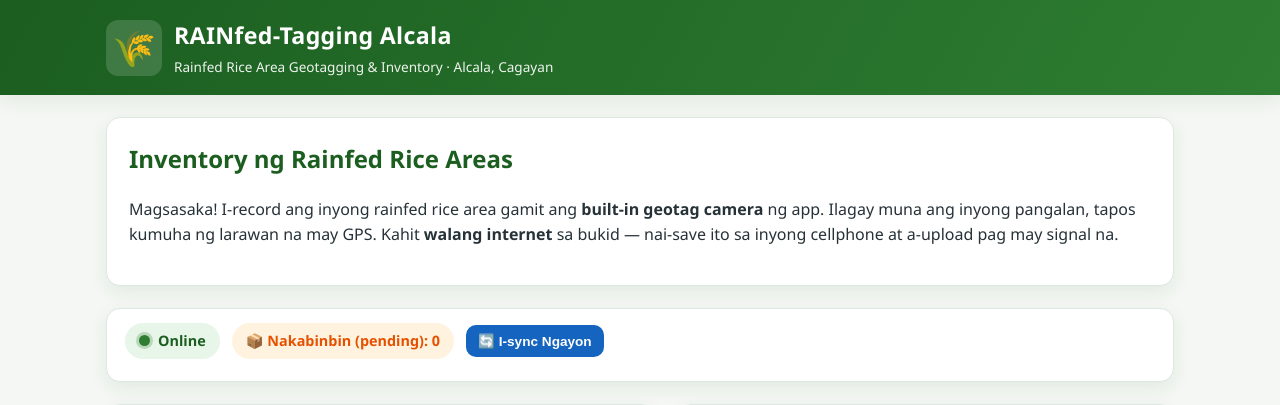
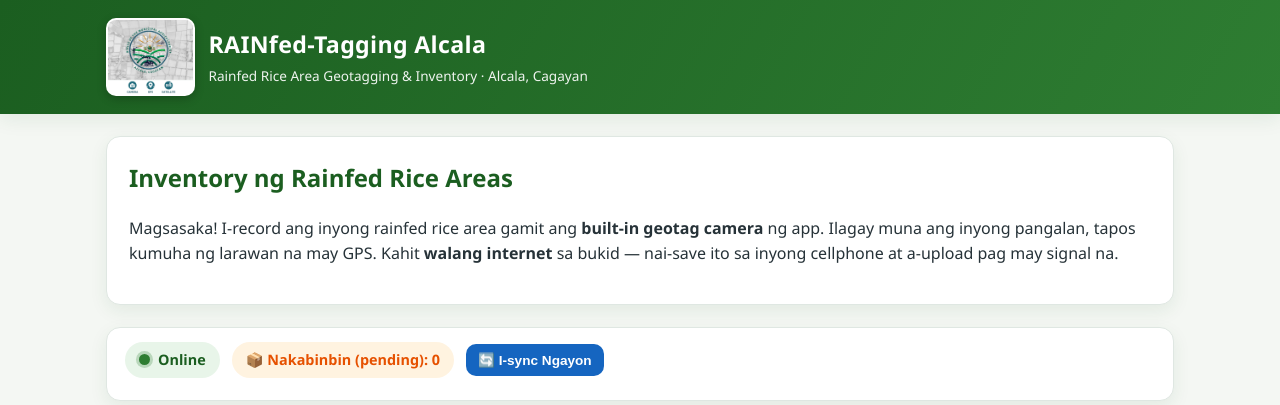
Before and after one commit to Engrjohnmark2018/RainfedInventory, a Flask app: page / in a window 1280 px wide. Shown: the top 405 px of the page. Run offline with Flask 3, Linux system fonts and the light colour scheme; some libraries are stand-ins or nearby versions.

Commit message:
Add municipal agriculturist logo with Camera/GPS/Satellite feature badges
- Compose the Office of the Municipal Agriculturist (Alcala, Cagayan) seal
  with three teal badges — Camera, GPS, Satellite — in the seal's palette
- Use it as the app header logo on all pages
- Add favicon derived from the seal

Co-authored-by: arena-agent <297053741+arena-agent@users.noreply.github.com>

```diff
--- a/static/css/style.css
+++ b/static/css/style.css
@@ -49,13 +49,14 @@ html, body {
   gap: 12px;
   flex-wrap: wrap;
 }
-.brand { display: flex; align-items: center; gap: 12px; }
-.brand-mark {
-  font-size: 2.2rem;
-  background: rgba(255, 255, 255, 0.15);
-  border-radius: 12px;
-  width: 56px; height: 56px;
-  display: flex; align-items: center; justify-content: center;
+.brand { display: flex; align-items: center; gap: 14px; }
+.brand-logo {
+  height: 78px;
+  width: auto;
+  border-radius: 10px;
+  background: #fff;
+  box-shadow: 0 3px 10px rgba(0, 0, 0, 0.22);
+  border: 2px solid rgba(255, 255, 255, 0.55);
 }
 .site-header h1 { margin: 0; font-size: 1.45rem; letter-spacing: 0.3px; }
 .tagline { margin: 2px 0 0; font-size: 0.85rem; opacity: 0.92; }
--- a/templates/base.html
+++ b/templates/base.html
@@ -4,6 +4,8 @@
   <meta charset="UTF-8">
   <meta name="viewport" content="width=device-width, initial-scale=1.0, viewport-fit=cover">
   <meta name="theme-color" content="#1b5e20">
+  <link rel="icon" type="image/png" href="{{ url_for('static', filename='img/favicon.png') }}">
+  <link rel="apple-touch-icon" href="{{ url_for('static', filename='img/logo.jpg') }}">
   <title>{% block title %}RAINfed-Tagging Alcala{% endblock %}</title>
   <link rel="stylesheet" href="{{ url_for('static', filename='css/style.css') }}">
   {% block head %}{% endblock %}
@@ -12,7 +14,8 @@
   <header class="site-header">
     <div class="container header-inner">
       <div class="brand">
-        <div class="brand-mark" aria-hidden="true">🌾</div>
+        <img class="brand-logo" src="{{ url_for('static', filename='img/logo.jpg') }}"
+             alt="Office of the Municipal Agriculturist — Alcala, Cagayan">
         <div>
           <h1>RAINfed-Tagging Alcala</h1>
           <p class="tagline">Rainfed Rice Area Geotagging &amp; Inventory &middot; Alcala, Cagayan</p>
```
Also changed, not shown: static/img/favicon.png (added), static/img/logo.jpg (added).
